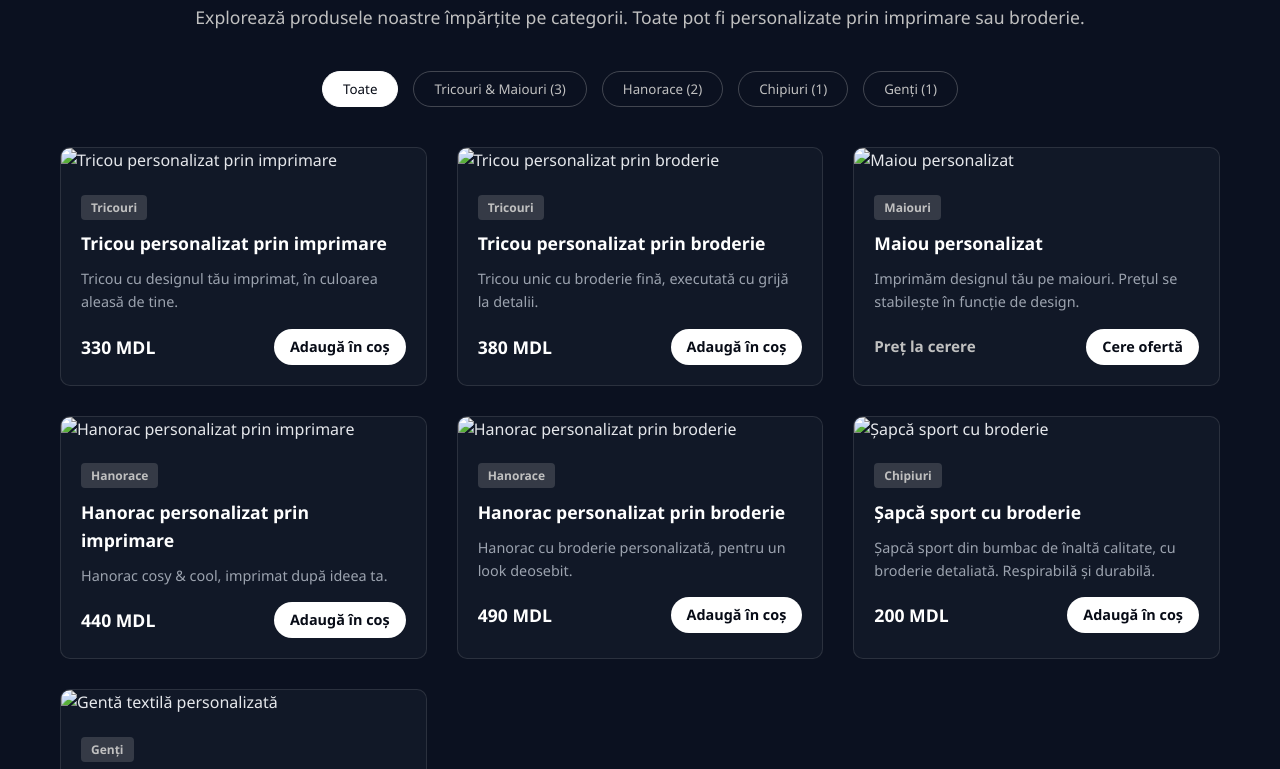
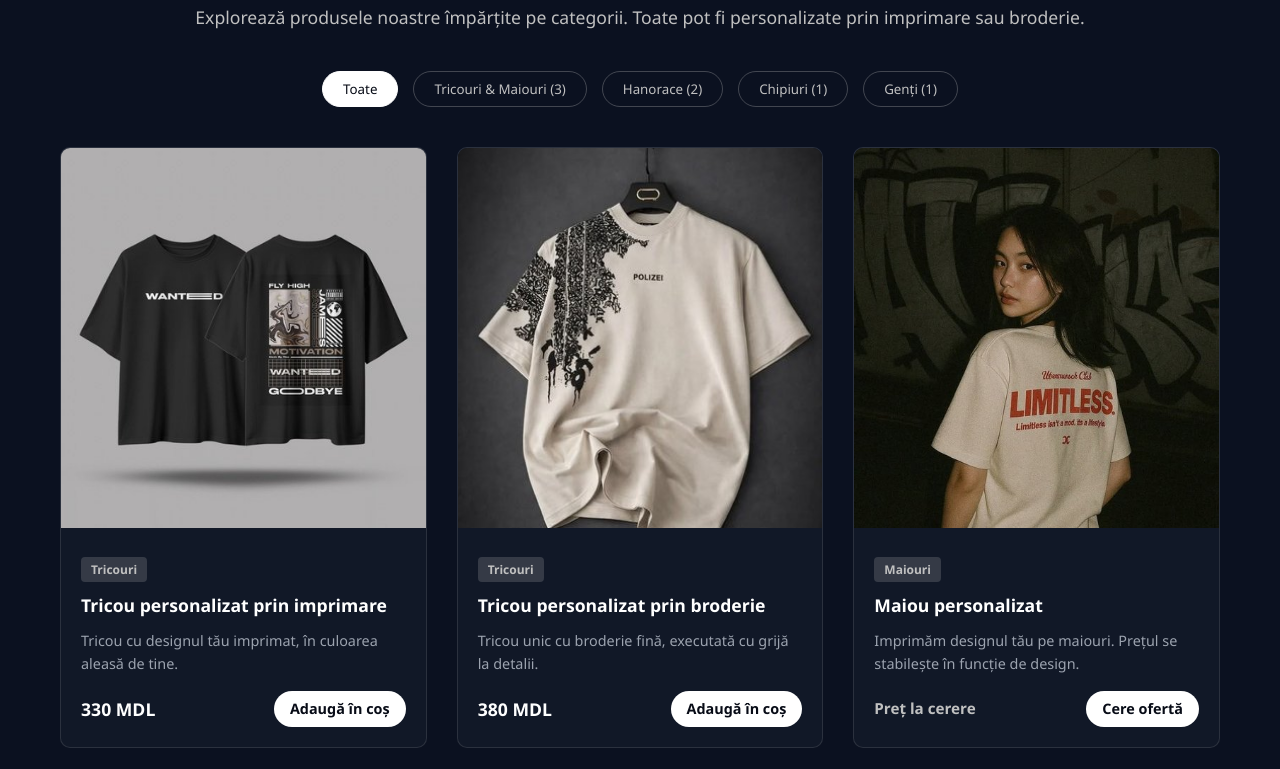
Before and after one commit to maciural/tinutasutela, a plain HTML site: page index.html in a window 1280 px wide. Shown: the part 2345-3114 px from the top of the page. Drawn offline with Linux system fonts and the light colour scheme; files whose address does not match are found by name.

Commit message:
Update index.html

```diff
--- a/index.html
+++ b/index.html
@@ -114,7 +114,7 @@
 
                 <div class="products-grid" id="catalog-products">
                     <div class="product-card" data-category="tricouri">
-                        <img src="images/tricou-imprimat.jpg" alt="Tricou personalizat prin imprimare">
+                        <img src="tricou-imprimat.jpg" alt="Tricou personalizat prin imprimare">
                         <div class="product-info">
                             <span class="badge">Tricouri</span>
                             <h3>Tricou personalizat prin imprimare</h3>
@@ -126,7 +126,7 @@
                         </div>
                     </div>
                     <div class="product-card" data-category="tricouri">
-                        <img src="images/tricou-brodat.jpg" alt="Tricou personalizat prin broderie">
+                        <img src="tricou-brodat.jpg" alt="Tricou personalizat prin broderie">
                         <div class="product-info">
                             <span class="badge">Tricouri</span>
                             <h3>Tricou personalizat prin broderie</h3>
@@ -138,7 +138,7 @@
                         </div>
                     </div>
                     <div class="product-card" data-category="tricouri">
-                        <img src="images/maiou.jpg" alt="Maiou personalizat">
+                        <img src="maiou.jpg" alt="Maiou personalizat">
                         <div class="product-info">
                             <span class="badge">Maiouri</span>
                             <h3>Maiou personalizat</h3>
@@ -150,7 +150,7 @@
                         </div>
                     </div>
                     <div class="product-card" data-category="hanorace">
-                        <img src="images/hanorac-imprimat.jpg" alt="Hanorac personalizat prin imprimare">
+                        <img src="hanorac-imprimat.jpg" alt="Hanorac personalizat prin imprimare">
                         <div class="product-info">
                             <span class="badge">Hanorace</span>
                             <h3>Hanorac personalizat prin imprimare</h3>
@@ -162,7 +162,7 @@
                         </div>
                     </div>
                     <div class="product-card" data-category="hanorace">
-                        <img src="images/hanorac-brodat.jpg" alt="Hanorac personalizat prin broderie">
+                        <img src="hanorac-brodat.jpg" alt="Hanorac personalizat prin broderie">
                         <div class="product-info">
                             <span class="badge">Hanorace</span>
                             <h3>Hanorac personalizat prin broderie</h3>
@@ -174,7 +174,7 @@
                         </div>
                     </div>
                     <div class="product-card" data-category="chipiuri">
-                        <img src="images/sapca-brodata.jpg" alt="Șapcă sport cu broderie">
+                        <img src="sapca-brodata.jpg" alt="Șapcă sport cu broderie">
                         <div class="product-info">
                             <span class="badge">Chipiuri</span>
                             <h3>Șapcă sport cu broderie</h3>
@@ -186,7 +186,7 @@
                         </div>
                     </div>
                     <div class="product-card" data-category="genti">
-                        <img src="images/geanta-textila.jpg" alt="Gentă textilă personalizată">
+                        <img src="geanta-textila.jpg" alt="Gentă textilă personalizată">
                         <div class="product-info">
                             <span class="badge">Genți</span>
                             <h3>Gentă textilă personalizată</h3>
```
